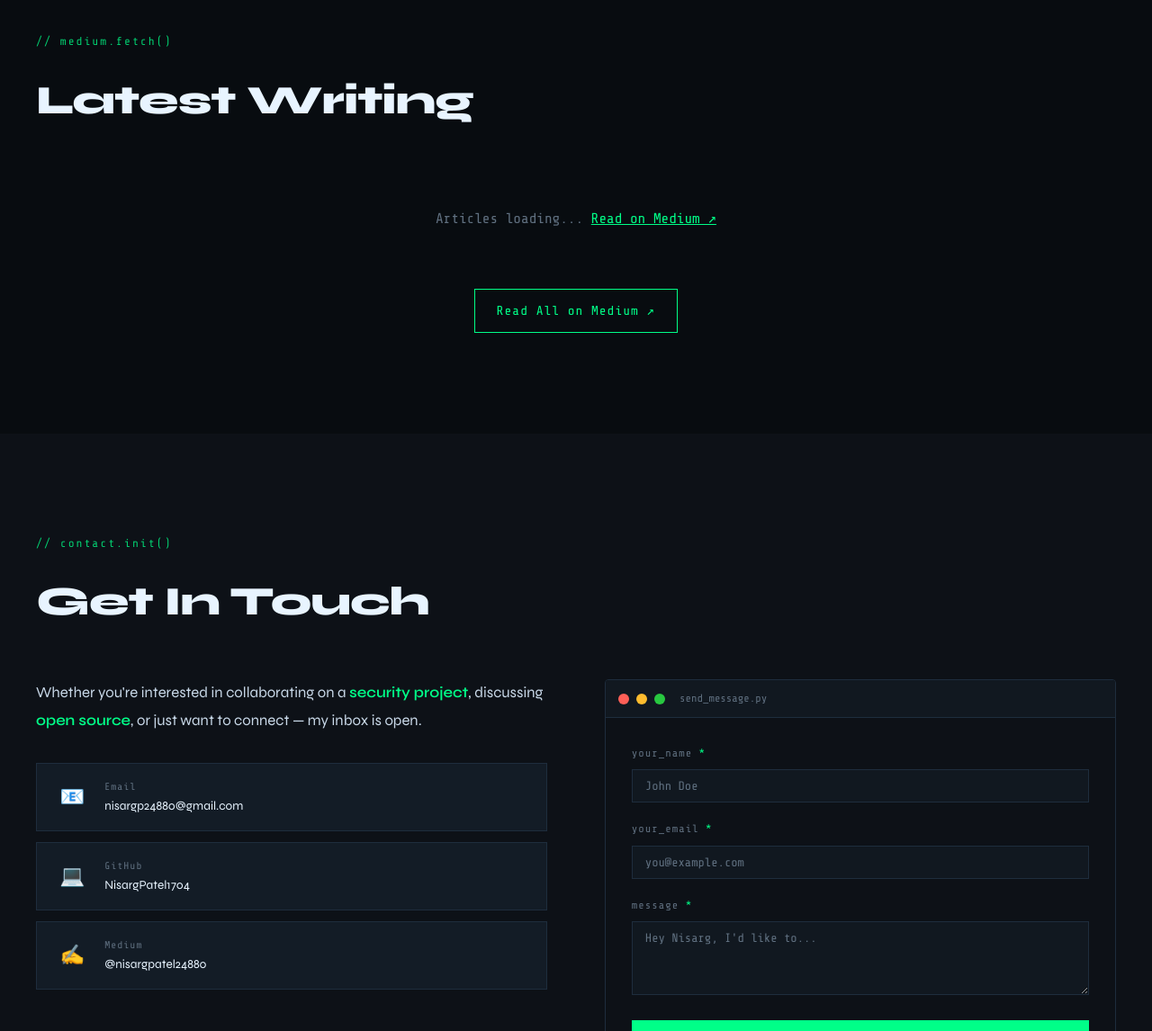
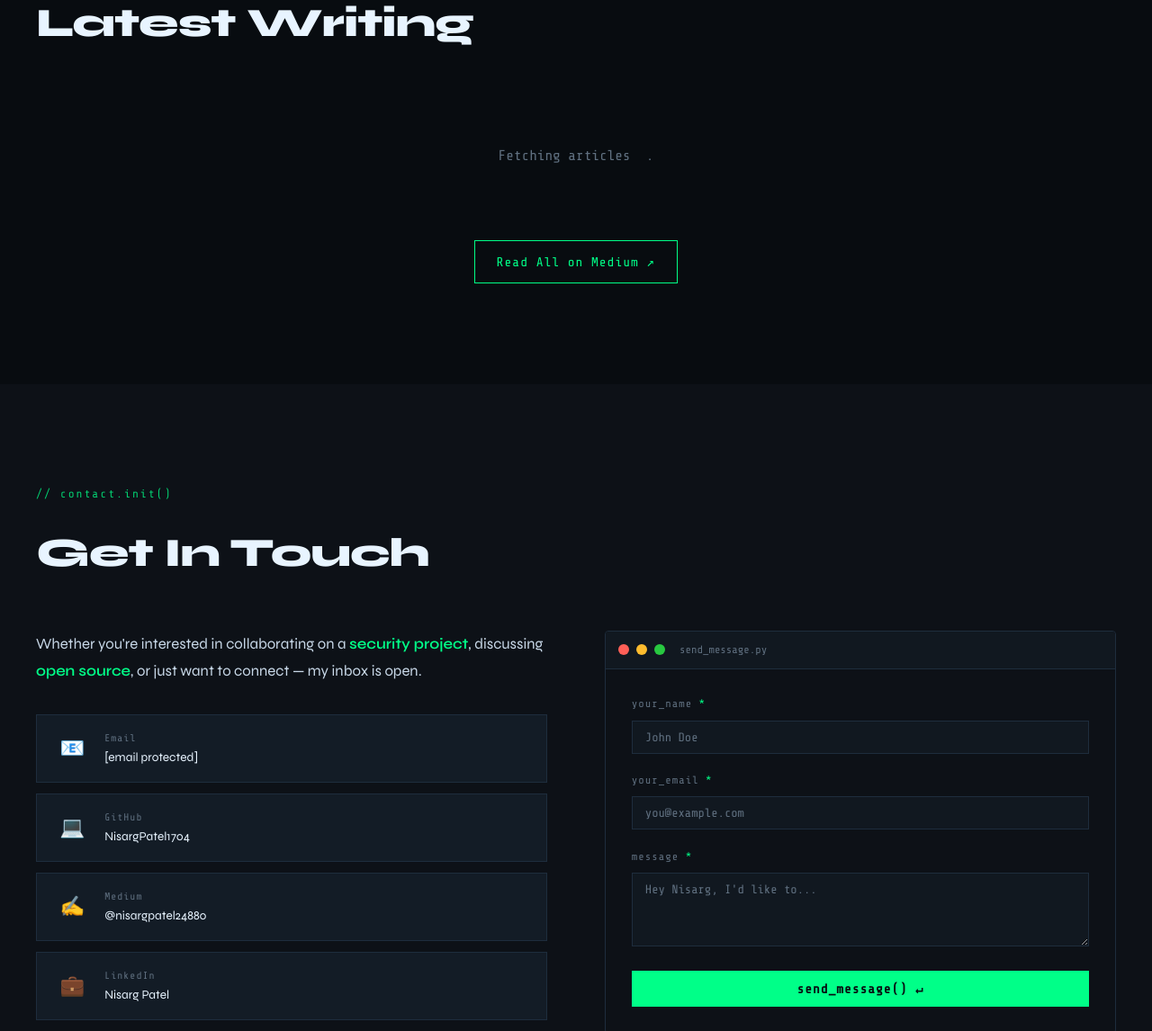
Before and after one commit to NisargPatel1704/portfolio, a Flask app: page / in a window 1280 px wide. Shown: the part 3366-4512 px from the top of the page at 90% size. Run offline with Flask 3, Linux system fonts and the light colour scheme; data that the repository does not hold is empty.

Commit message:
Add LinkedIn link and update email protection

```diff
--- a/templates/index.html
+++ b/templates/index.html
@@ -92,6 +92,7 @@
             <a href="https://github.com/NisargPatel1704" target="_blank" class="plink">GitHub ↗</a>
             <a href="https://medium.com/@nisargpatel24880" target="_blank" class="plink">Medium ↗</a>
             <a href="mailto:nisargp24880@gmail.com" class="plink">Email ↗</a>
+            <a href="https://www.linkedin.com/in/nisarg-patel-870073217/" target="_blank" class="plink">LinkedIn ↗</a>
           </div>
         </div>
       </div>
@@ -180,9 +181,9 @@
       <div class="contact-text">
         <p>Whether you're interested in collaborating on a <span class="highlight">security project</span>, discussing <span class="highlight">open source</span>, or just want to connect — my inbox is open.</p>
         <div class="contact-methods">
-          <a href="mailto:nisargp24880@gmail.com" class="contact-card">
+          <a href="/cdn-cgi/l/email-protection#a3cdcad0c2d1c4d391979b9b93e3c4cec2cacf8dc0ccce" class="contact-card">
             <div class="cc-icon">📧</div>
-            <div class="cc-info"><span class="cc-label">Email</span><span class="cc-val">nisargp24880@gmail.com</span></div>
+            <div class="cc-info"><span class="cc-label">Email</span><span class="cc-val"><span class="__cf_email__" data-cfemail="214f485240534651131519191161464c40484d0f424e4c">[email&#160;protected]</span></span></div>
           </a>
           <a href="https://github.com/NisargPatel1704" target="_blank" class="contact-card">
             <div class="cc-icon">💻</div>
@@ -191,6 +192,10 @@
           <a href="https://medium.com/@nisargpatel24880" target="_blank" class="contact-card">
             <div class="cc-icon">✍️</div>
             <div class="cc-info"><span class="cc-label">Medium</span><span class="cc-val">@nisargpatel24880</span></div>
+          </a>
+          <a href="https://www.linkedin.com/in/nisarg-patel-870073217/" target="_blank" class="contact-card">
+            <div class="cc-icon">💼</div>
+            <div class="cc-info"><span class="cc-label">LinkedIn</span><span class="cc-val">Nisarg Patel</span></div>
           </a>
         </div>
       </div>
@@ -227,12 +232,4 @@
     <p class="footer-copy">Built with Python &amp; Flask by Nisarg Patel &copy; 2025</p>
     <div class="footer-links">
       <a href="https://github.com/NisargPatel1704" target="_blank">GitHub</a>
-      <a href="https://medium.com/@nisargpatel24880" target="_blank">Medium</a>
-      <a href="mailto:nisargp24880@gmail.com">Email</a>
-    </div>
-  </div>
-</footer>
-
-<script src="{{ url_for('static', filename='js/main.js') }}"></script>
-</body>
-</html>
+      <a href="https://medium.com/@nisargpatel24880" target="_blank"
```
